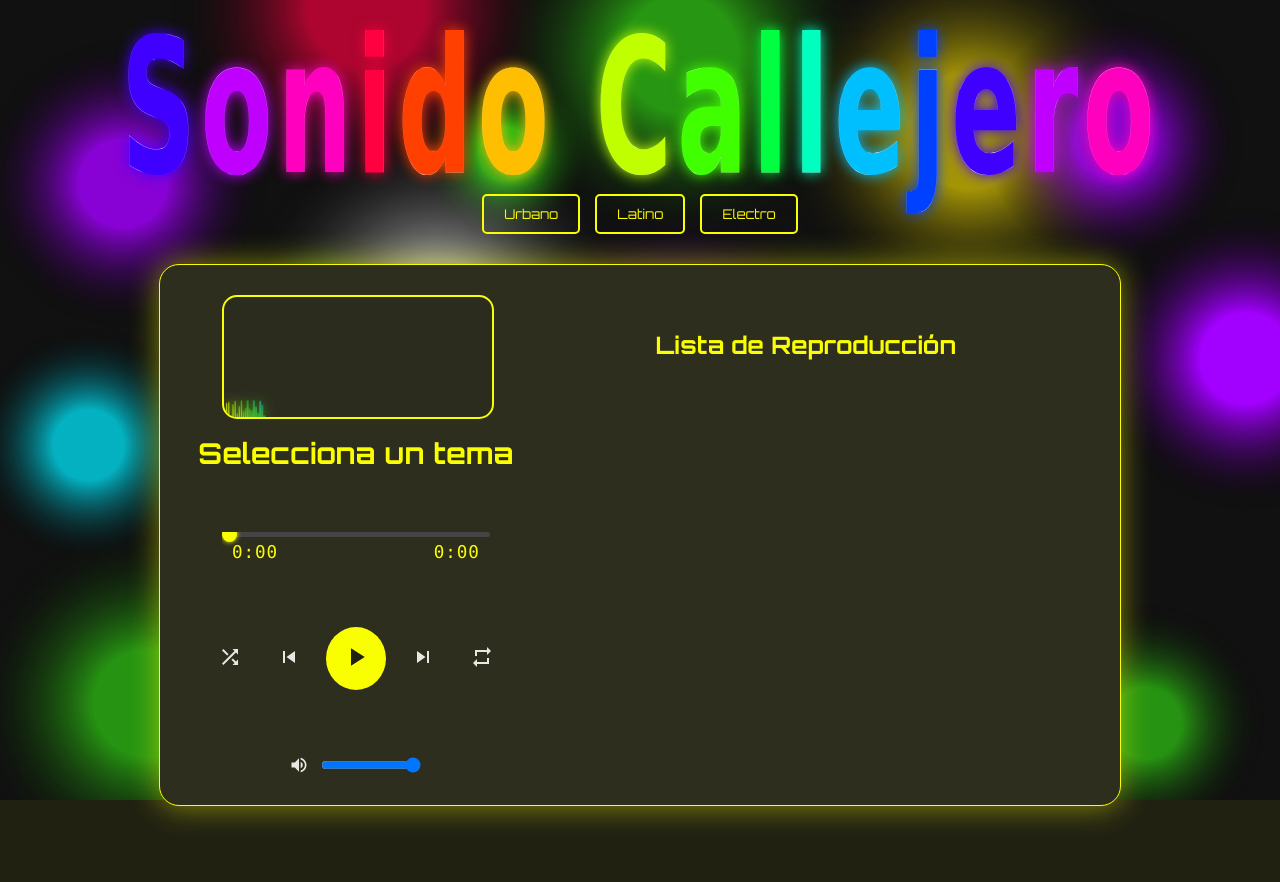
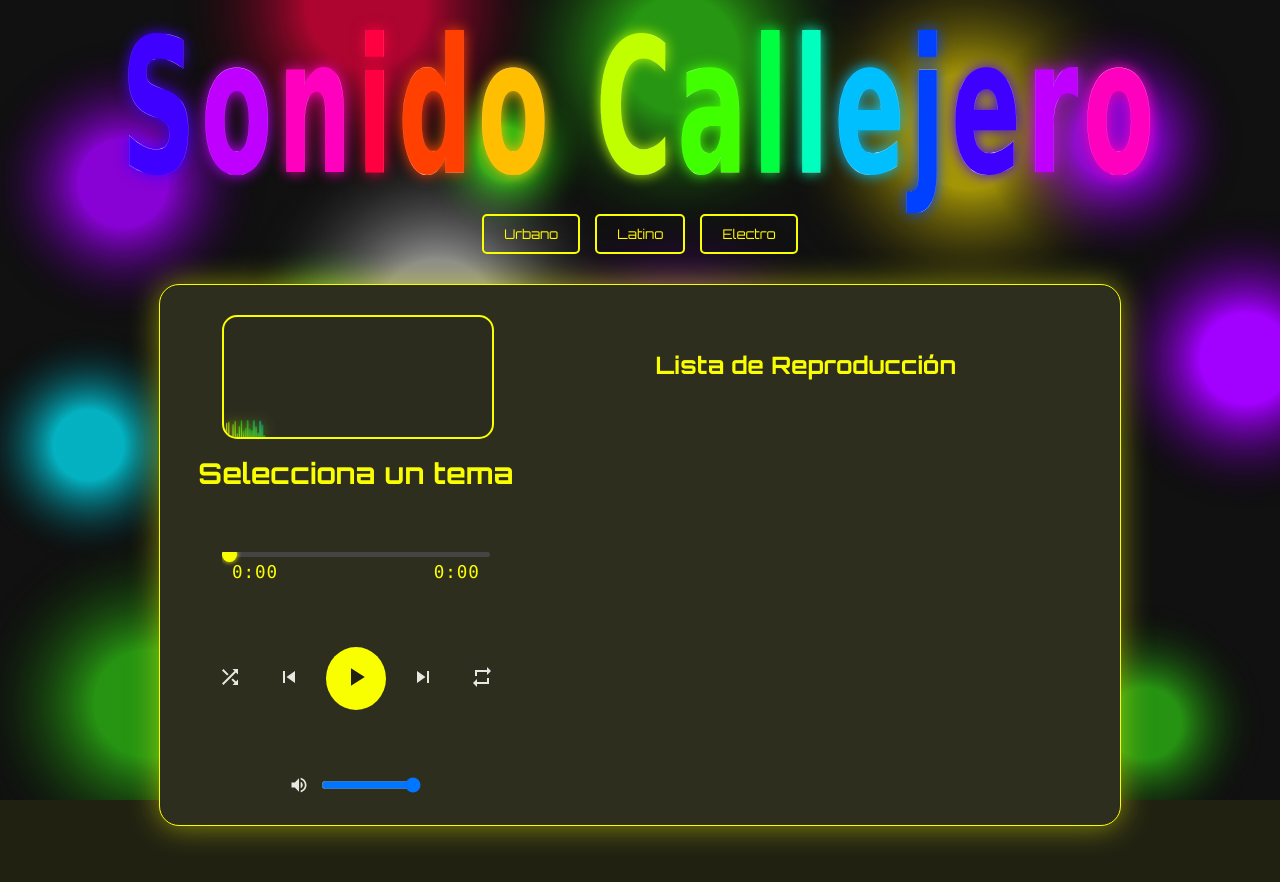
Before and after one commit to Pachodev77/zarmusical, a website: page index.html in a window 1280 px wide. Drawn offline with Linux system fonts and the light colour scheme; no server answers; animation ran at ten frames a second; a web font is replaced by a local one.

Commit message:
Ajustar el espaciado de los botones de géneros para que estén más abajo del título

```diff
--- a/style.css
+++ b/style.css
@@ -195,6 +195,7 @@ body {
     display: flex;
     justify-content: center;
     gap: 16px;
+    margin-top: 20px; /* Añadido margen superior */
     margin-bottom: 24px;
     position: relative;
     z-index: 1;
@@ -226,6 +227,7 @@ body > h1 {
     display: flex;
     justify-content: center;
     gap: 15px;
+    margin-top: 20px; /* Añadido margen superior */
     margin-bottom: 30px; /* Add space below the buttons */
 }
 
```
